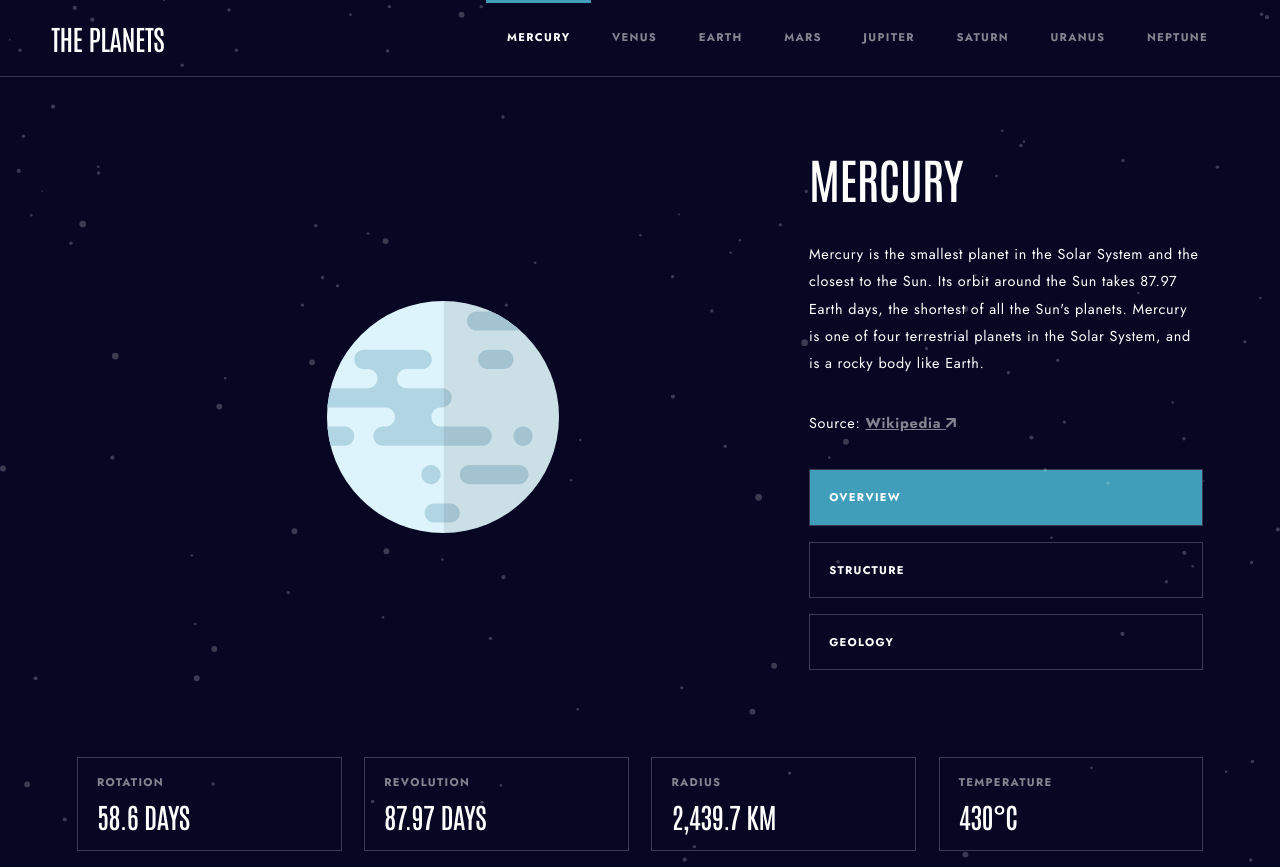
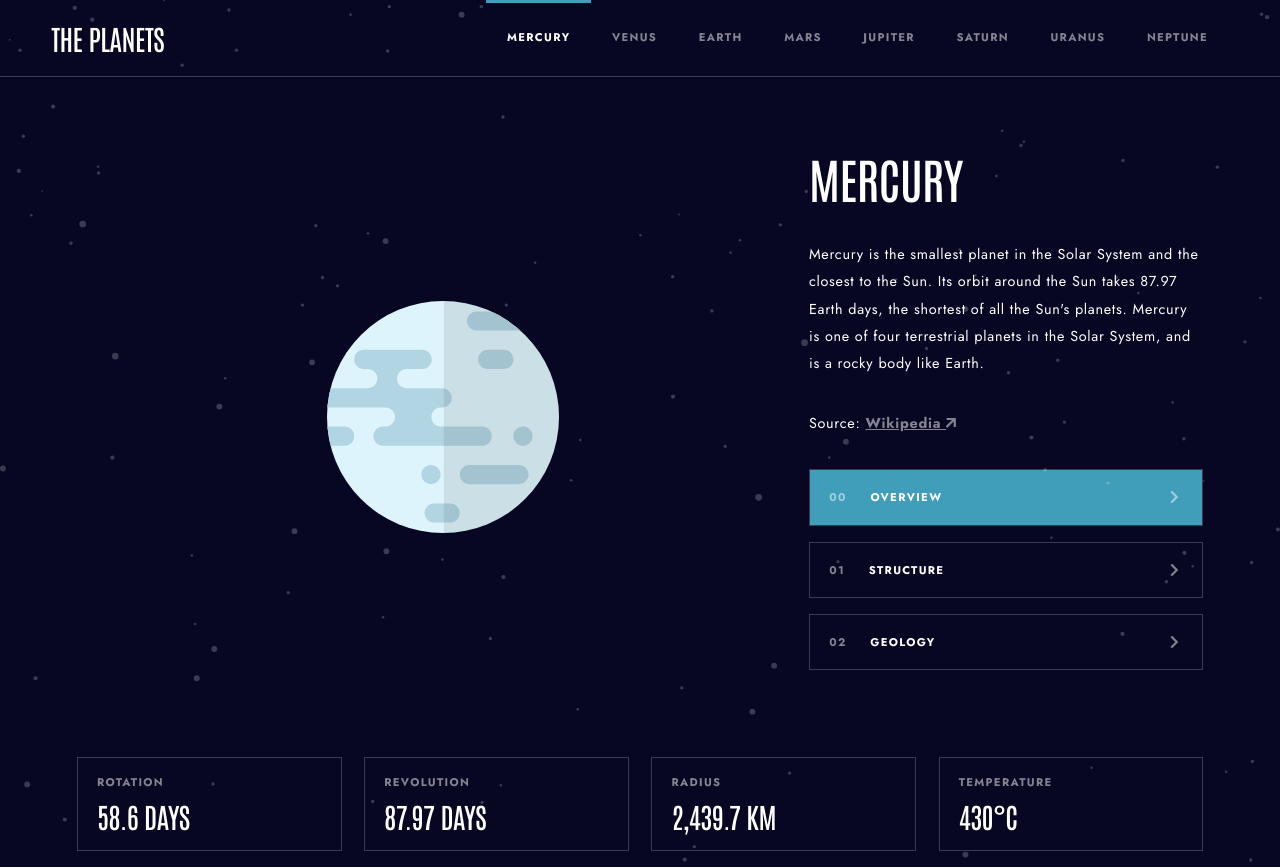
Before and after one commit to marina-lazarevic/The-Planets, a Vue app: page / in a window 1280 px wide. Built offline with nearby package versions, Linux system fonts and the light colour scheme.

Commit message:
added chevron icon

```diff
--- a/src/components/PlanetPage.vue
+++ b/src/components/PlanetPage.vue
@@ -32,7 +32,7 @@
             <a :href="article.source"
               >Wikipedia
               <svg
-                class="planet__svg"
+                class="planet__svg-arrow"
                 xmlns="http://www.w3.org/2000/svg"
                 viewBox="0 0 278.56 278.56"
               >
@@ -54,7 +54,11 @@
               btnClassName(item)
             "
           >
+          <span class="planet__btn-index">{{index}}</span>
             {{ getKeyName(item) }}
+            <svg xmlns="http://www.w3.org/2000/svg" viewBox="0 0 512 512" class="planet__chevron">
+            <path d="M328 112L184 256l144 144" />
+            </svg>
           </button>
         </div>
       </div>
@@ -233,8 +237,7 @@ export default {
     }
   }
 
-
-  &__svg {
+  &__svg-arrow {
     height: 0.6rem;
     width: auto;
     path {
@@ -320,6 +323,38 @@ export default {
     }
   }
 
+  &__btn-index {
+      display: none;
+      @media screen and (min-width: a.$screen-md) {
+        display: inline-block;
+        opacity: .5;
+        margin-right: 1.2rem;
+        &::before {
+            content: '0';
+        }
+      }
+  }
+
+  &__chevron {
+    display: none;
+    @media screen and (min-width: a.$screen-md) {
+        display: block;
+        height: 1.5em;
+        width: auto;
+        position: absolute;
+        top: 50%;
+        right: 1.2rem;
+        transform: translateY(-50%) rotate(180deg);
+        path {
+            fill: none;
+            stroke: rgba(a.$light, $alpha: .5);
+            stroke-linecap: square;
+            stroke-miterlimit: 10;
+            stroke-width: 65px;
+        }
+    }
+  }
+
   &__stats {
     height: fit-content;
     width: 100%;
```
